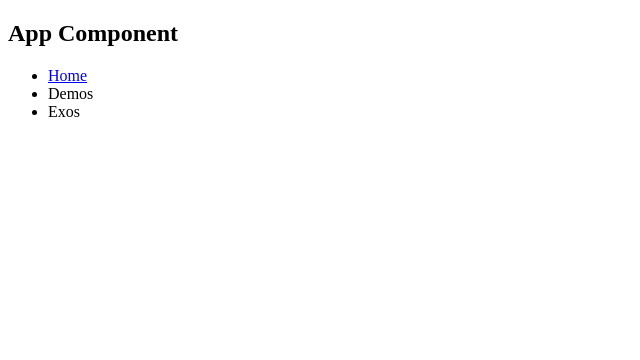
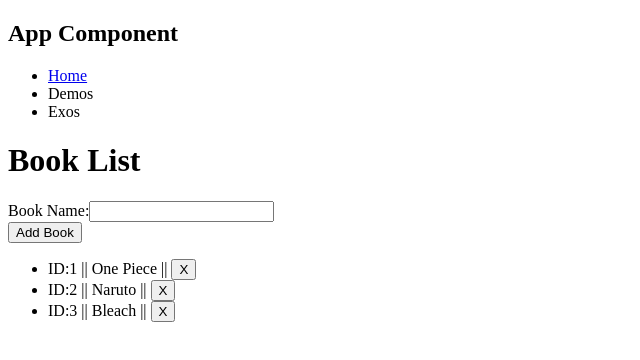
Before and after one commit to BS-SantosPierre/TF-FSW2-Angular_Demo, an Angular app: page /exo6 in a window 1280 px wide. Before the commit this address led to /. Shown: the top 360 px of the page, without its empty margins (0-640 px from the left). Built offline with nearby package versions, Linux system fonts and the light colour scheme.

Commit message:
Correction Exo6 - Objet

```diff
--- /dev/null
+++ b/src/app/exos/exo6/book/book.component.html
@@ -0,0 +1 @@
+<li>ID:{{book.id}} || {{ book.name }} || <button (click)="sendId()">X</button></li>
--- /dev/null
+++ b/src/app/exos/exo6/book/book.component.ts
@@ -0,0 +1,21 @@
+import { Component, EventEmitter, Input, Output } from '@angular/core';
+import { Book } from '../../models/Book';
+
+@Component({
+  selector: 'app-book',
+  templateUrl: './book.component.html',
+  styleUrls: ['./book.component.scss']
+})
+export class BookComponent {
+	@Input() book!: Book;
+
+	@Output() deleteBook: EventEmitter<number>;
+
+	constructor() {
+		this.deleteBook = new EventEmitter<number>();
+	}
+
+	sendId(){
+		this.deleteBook.emit(this.book.id);
+	}
+}
--- /dev/null
+++ b/src/app/exos/exo6/exo6.component.html
@@ -0,0 +1,18 @@
+<h1>Book List</h1>
+
+<div>
+	<label for="book-input">Book Name:</label>
+	<input type="text" id="book-input" [(ngModel)]="bookName" />
+	<p *ngIf="errorMessage" style="color: red;">{{ errorMessage }}</p>
+	<div>
+		<button type="button" (click)="addBook()">Add Book</button>
+	</div>
+</div>
+
+<div *ngIf="books.length === 0">
+	<p>Add books to your list</p>
+</div>
+
+<ul>
+	<app-book *ngFor="let book of books" [book]="book" (deleteBook)="deleteBook($event)" />
+</ul>
--- /dev/null
+++ b/src/app/exos/exo6/exo6.component.ts
@@ -0,0 +1,52 @@
+import { Component } from '@angular/core';
+import { Book } from '../models/Book';
+
+@Component({
+  selector: 'app-exo6',
+  templateUrl: './exo6.component.html',
+  styleUrls: ['./exo6.component.scss']
+})
+export class Exo6Component {
+	bookName: string = '';
+	errorMessage: string = '';
+
+	currentId: number = 3;
+
+	books: Book[] = [
+		new Book(1, "One Piece"),
+		new Book(2, "Naruto"),
+		new Book(3, "Bleach"),
+	];
+
+	addBook() {
+		// Reset message erreur
+		this.errorMessage = '';
+		// Vérification si l'input n'est pas vide
+		// '' => False
+		if (this.bookName.trim()) {
+			this.currentId += 1;
+			// Création du livre avec le nouvelle id et son nom
+			const newBook = new Book(this.currentId, this.bookName.trim());
+			// Ajout du livre dans le tableau
+			this.books.push(newBook);
+			// Reset Input
+			this.bookName = '';
+		} else {
+			this.errorMessage = "Book Name Is Required";
+		}
+	}
+
+	deleteBook(event: number) {
+		// Chercher l'index du livre
+		const indexBook = this.books.findIndex((book) => {
+			return book.id === event;
+		});
+		// Vérification si le livre existe
+		if (indexBook === -1) {
+			console.log("Book Not found");
+			return;
+		}
+		// Suppression du livre
+		this.books.splice(indexBook, 1);
+	}
+}
--- a/src/app/exos/exos-routing.module.ts
+++ b/src/app/exos/exos-routing.module.ts
@@ -5,6 +5,7 @@ import { ChronoComponent } from './exo2/chrono/chrono.component';
 import { Exo3Component } from './exo3/exo3.component';
 import { Exo4Component } from './exo4/exo4.component';
 import { Exo5Component } from './exo5/exo5.component';
+import { Exo6Component } from './exo6/exo6.component';
 
 const routes: Routes = [
 	{ path: 'exo1', component: Exo1Component },
@@ -12,6 +13,7 @@ const routes: Routes = [
 	{ path: 'exo3', component: Exo3Component },
 	{ path: 'exo4', component: Exo4Component },
 	{ path: 'exo5', component: Exo5Component },
+	{ path: 'exo6', component: Exo6Component },
 ];
 
 @NgModule({
--- a/src/app/exos/exos.module.ts
+++ b/src/app/exos/exos.module.ts
@@ -10,6 +10,9 @@ import { Exo5Component } from './exo5/exo5.component';
 import { InputComponent } from './exo1/input/input.component';
 import { UserInfoComponent } from './exo1/user-info/user-info.component';
 import { SharedModule } from '../shared/shared.module';
+import { Exo6Component } from './exo6/exo6.component';
+import { BookComponent } from './exo6/book/book.component';
+import { FormsModule } from '@angular/forms';
 
 
 @NgModule({
@@ -21,6 +24,8 @@ import { SharedModule } from '../shared/shared.module';
 		Exo5Component,
 		InputComponent,
     UserInfoComponent,
+    Exo6Component,
+    BookComponent,
 	],
   imports: [
     CommonModule,
--- /dev/null
+++ b/src/app/exos/models/Book.ts
@@ -0,0 +1,6 @@
+export class Book {
+	constructor(
+		public id: number,
+		public name: string
+	){}
+}
--- a/src/app/shared/navbar/navbar.component.ts
+++ b/src/app/shared/navbar/navbar.component.ts
@@ -23,6 +23,7 @@ export class NavbarComponent {
 			{ title: 'Spoiler Alert', url: 'exo3' },
 			{ title: 'Menu', url: 'exo4' },
 			{ title: 'Accordeon', url: 'exo5' },
+			{ title: 'Book List', url: 'exo6' },
 		] }
 	]
 
```
Also changed, not shown: src/app/shared/shared.module.ts (+5 -2 lines), src/app/exos/exo6/book/book.component.scss (added), src/app/exos/exo6/exo6.component.scss (added), 2 other files (tests, documents, lock files or other folders).
